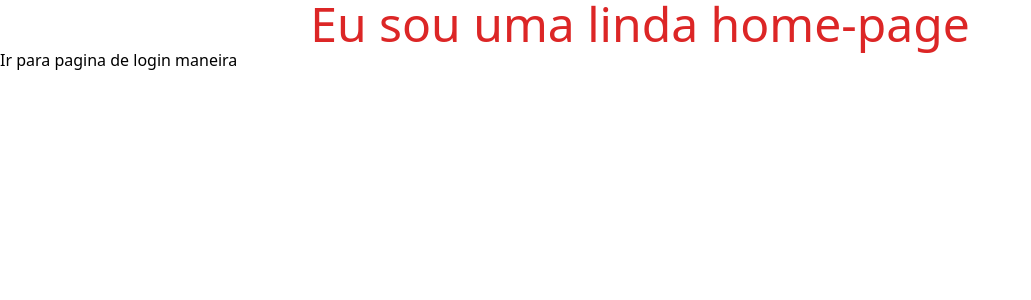
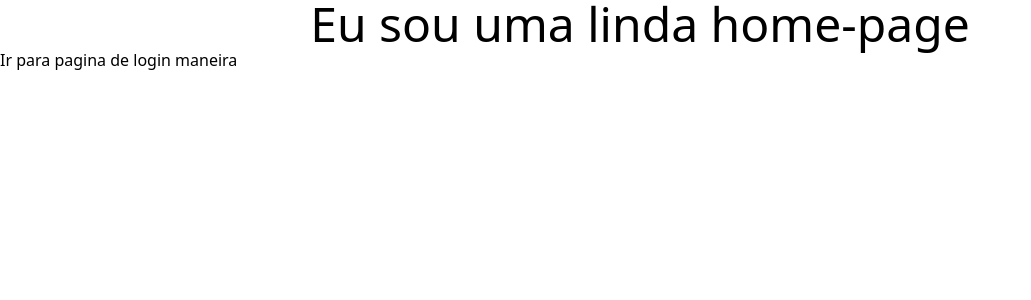
Before and after one commit to Marce1in/Antnest, a React (Vite) app: page /#/ in a window 1280 px wide. Shown: the top 300 px of the page, without its empty margins (0-1031 px from the left). Built offline with nearby package versions, Linux system fonts and the light colour scheme.

Commit message:
feat: Adicionando a paleta de cores no tailwind

```diff
--- a/tailwind.config.js
+++ b/tailwind.config.js
@@ -5,6 +5,13 @@ export default {
         "./src/**/*.jsx",
     ],
     theme: {
+        colors: {
+            'text': '#090101',
+            'background': '#fffafb',
+            'primary': '#cf444e',
+            'secondary': '#f7d378',
+            'accent': '#f4e948',
+        },
         extend: {},
     },
     plugins: [],
```
